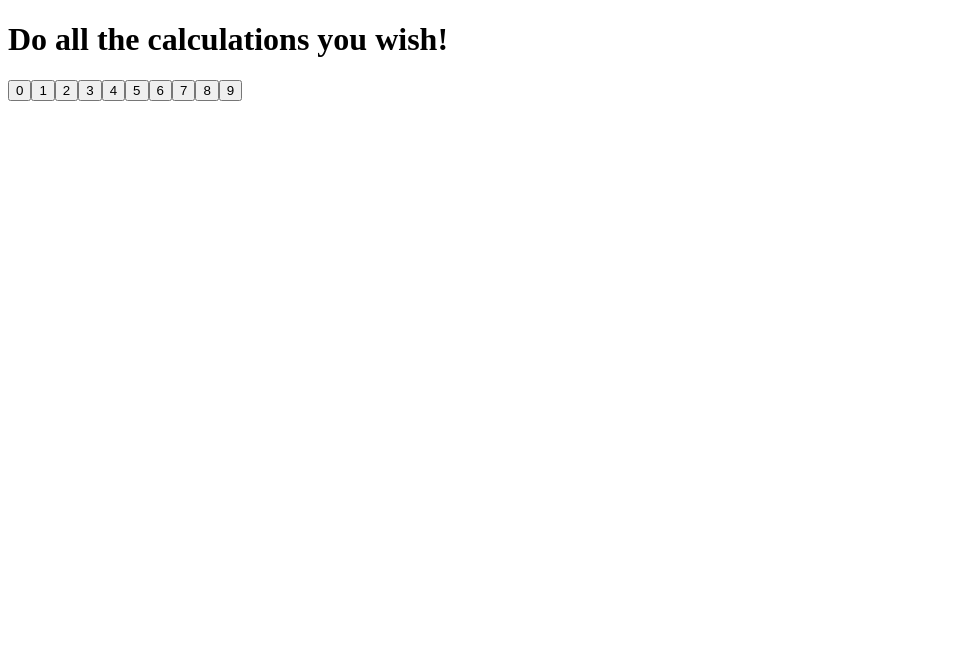
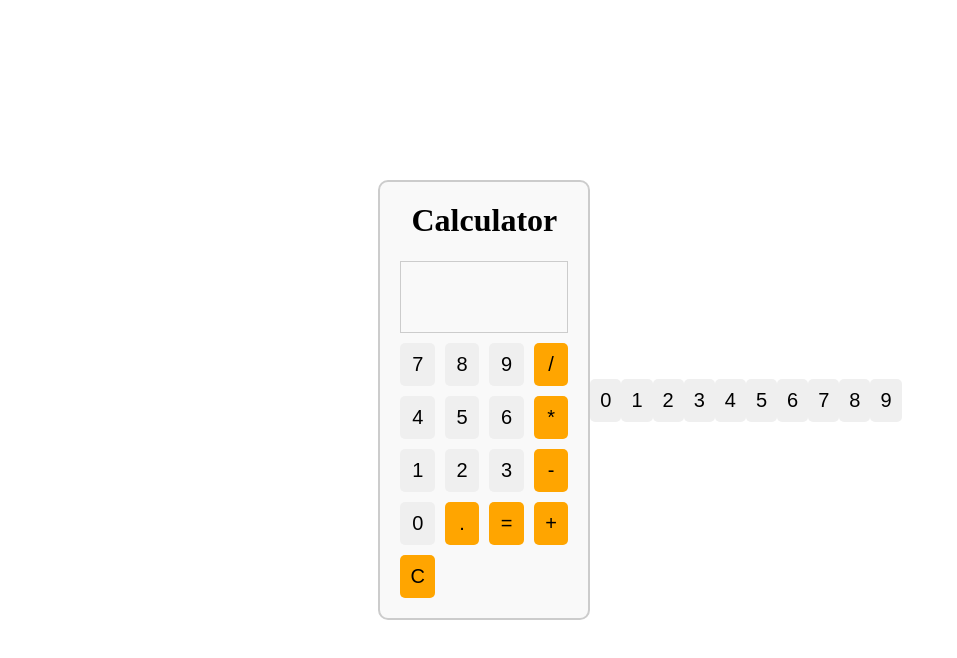
Before and after one commit to kiffoh/calculator, a plain HTML site: page index.html in a window 1280 px wide. Shown: the whole page, without its empty margins (0-957 px from the left). Drawn offline with Linux system fonts and the light colour scheme.

Commit message:
Create button html layout in index.html

```diff
--- a/index.html
+++ b/index.html
@@ -3,9 +3,33 @@
 <head>
     <meta charset="UTF-8">
     <title>Online Calculator</title>
+    <link rel="stylesheet" href="styles.css"> <!-- Add a CSS file for styling -->
     <script src="calculator.js" defer></script>
 </head>
 <body>
-    <h1>Do all the calculations you wish!</h1>
+    <div class="calculator"> <!-- Wrap everything in a container div with class "calculator" -->
+        <h1>Calculator</h1> <!-- Add a heading -->
+        <div class="display"></div> <!-- Add a display for the input and result -->
+        <div class="buttons"> <!-- Create a container for the buttons -->
+            <!-- Create buttons for numbers and operators -->
+            <button class="button">7</button>
+            <button class="button">8</button>
+            <button class="button">9</button>
+            <button class="operator">/</button>
+            <button class="button">4</button>
+            <button class="button">5</button>
+            <button class="button">6</button>
+            <button class="operator">*</button>
+            <button class="button">1</button>
+            <button class="button">2</button>
+            <button class="button">3</button>
+            <button class="operator">-</button>
+            <button class="button">0</button>
+            <button class="operator">.</button>
+            <button class="operator">=</button>
+            <button class="operator">+</button>
+            <button class="operator">C</button>
+        </div>
+    </div>
 </body>
 </html>
```
